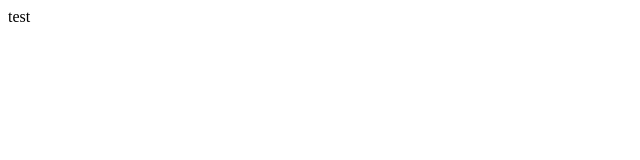
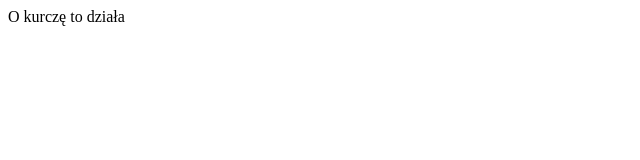
Before and after one commit to HrabiaVonTrupca/PS2_SamoAzure, a plain HTML site: page PS2_SamoAzure/HtmlPage1.html in a window 1280 px wide. Shown: the whole page, without its empty margins (0-640 px from the left). Drawn offline with Linux system fonts and the light colour scheme.

Commit message:
test azure

```diff
--- a/PS2_SamoAzure/HtmlPage1.html
+++ b/PS2_SamoAzure/HtmlPage1.html
@@ -5,6 +5,6 @@
     <title></title>
 </head>
 <body>
-    test
+    O kurczę to działa
 </body>
 </html>
```
Also changed, not shown: PS2_SamoAzure/index.html (+1 -1 lines).
